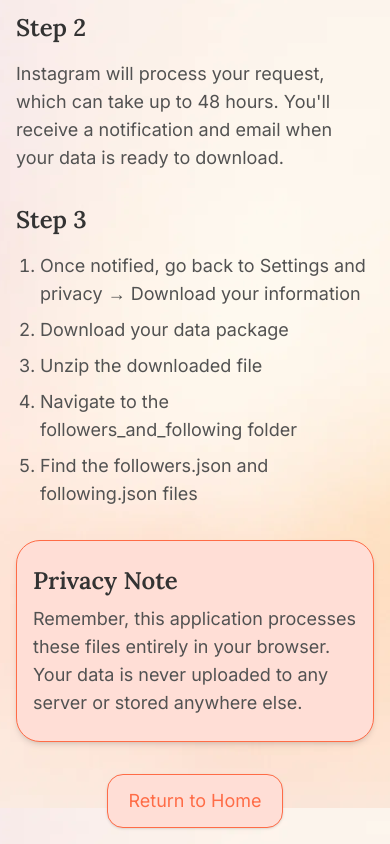
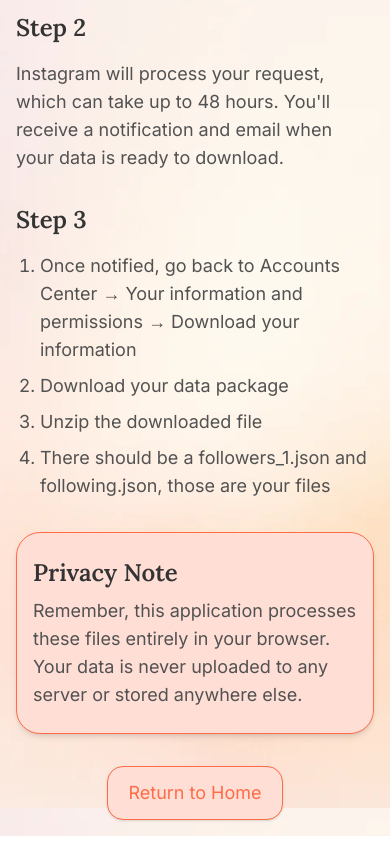
Before and after one commit to Eric-Zhang-Developer/follow-diff, a Next.js app: page /tutorial in a window 390 px wide. Shown: the part 880-1724 px from the top of the page. Built offline with nearby package versions, Linux system fonts and the light colour scheme.

Commit message:
fix: step 3 to be accurate to mobile flow

```diff
--- a/src/app/tutorial/page.tsx
+++ b/src/app/tutorial/page.tsx
@@ -55,13 +55,12 @@ export default function Tutorial() {
           <h2 className="font-main text-2xl font-semibold">Step 3</h2>
           <ol className="text-secondary list-decimal space-y-2 pl-6 text-lg">
             <li>
-              Once notified, go back to Settings and privacy → Download your
+              Once notified, go back to Accounts Center → Your information and permissions → Download your
               information
             </li>
             <li>Download your data package</li>
             <li>Unzip the downloaded file</li>
-            <li>Navigate to the followers_and_following folder</li>
-            <li>Find the followers.json and following.json files</li>
+            <li>There should be a followers_1.json and following.json, those are your files</li>
           </ol>
         </section>
 
```
